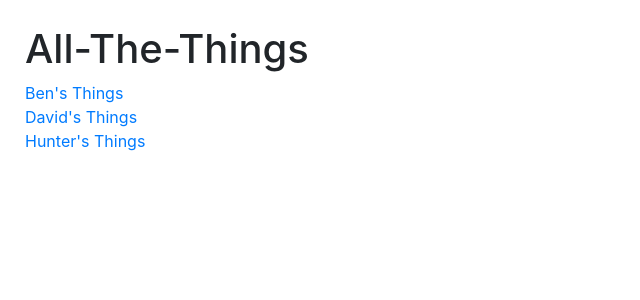
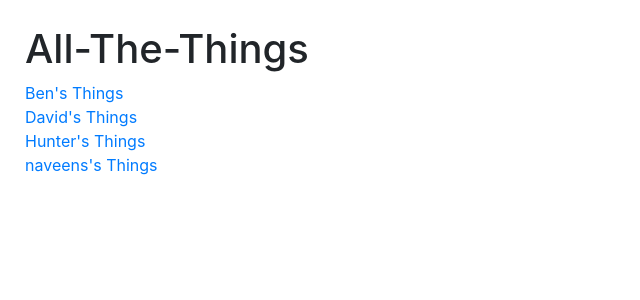
Before and after one commit to thepika206/all-the-things, a React (Create React App) app: page / in a window 1280 px wide. Shown: the top 300 px of the page, without its empty margins (0-640 px from the left). Built offline with nearby package versions, Linux system fonts and the light colour scheme.

Commit message:
Add navigation to naveen page to home page

```diff
--- a/src/pages/Landing/Landing.jsx
+++ b/src/pages/Landing/Landing.jsx
@@ -8,6 +8,7 @@ const Landing = () => {
       <Link to="/the-manliest-things">Ben's Things</Link><br/>
       <Link to="/the-well-styled-things">David's Things</Link><br/>
       <Link to="/the-silly-things">Hunter's Things</Link><br/>
+      <Link to="/the-coolest-things">naveens's Things</Link><br/>
     </>
   )
 }
```
